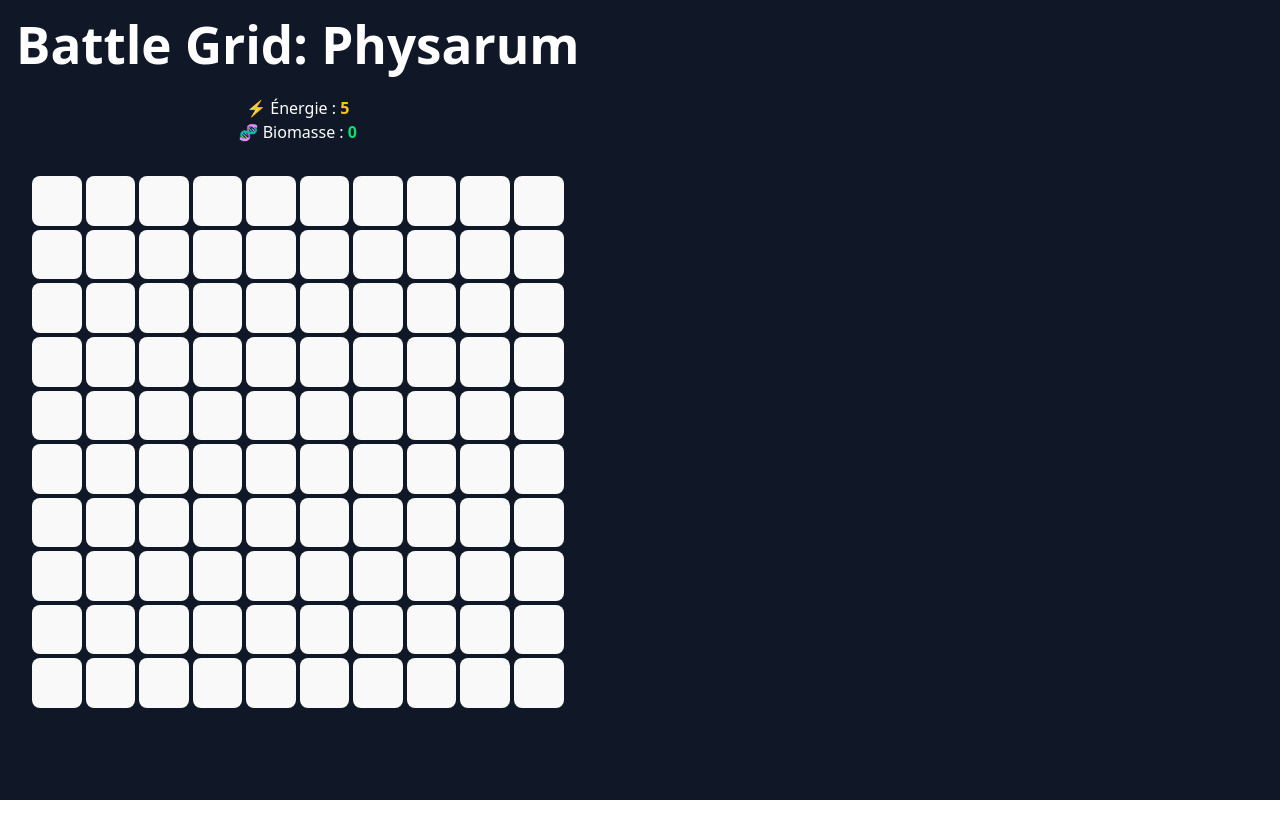
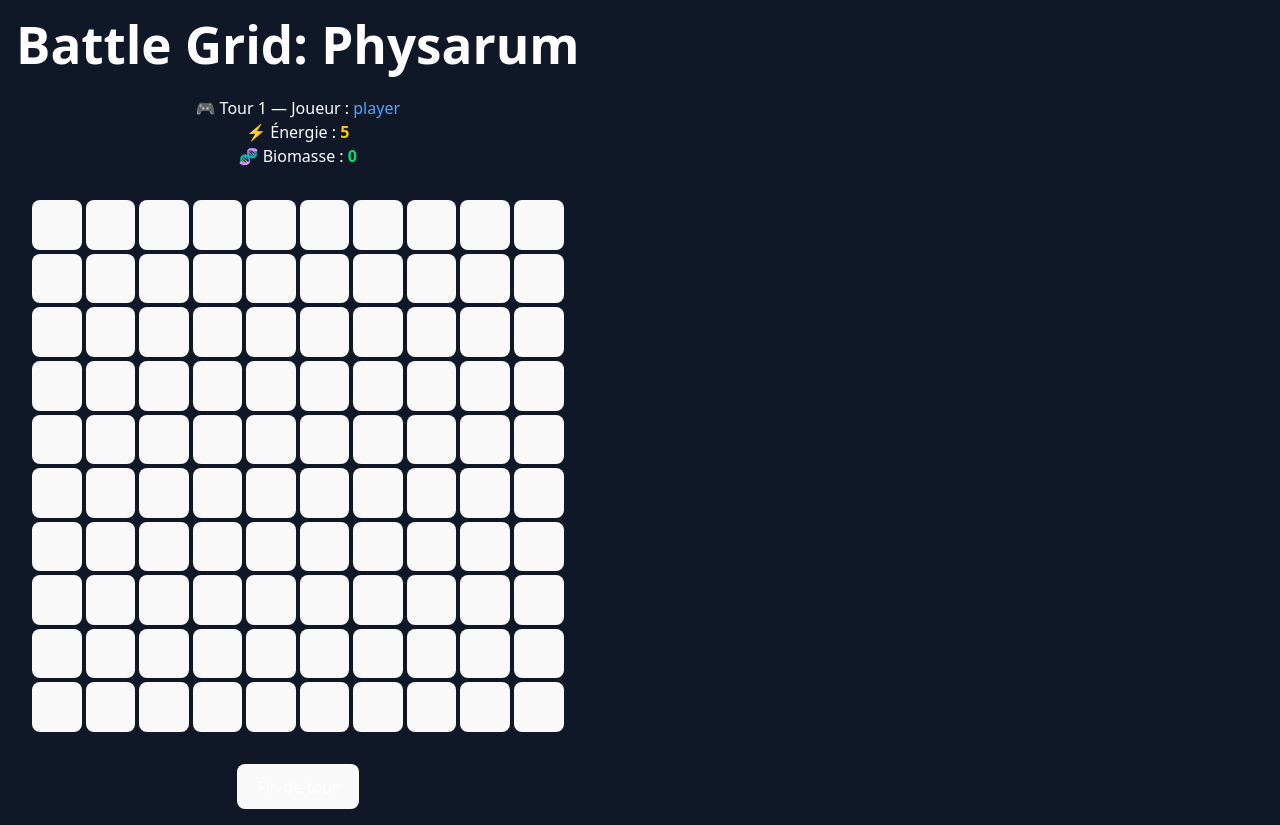
Before and after one commit to Erwan1202/Physarum, a React (Vite) app: page / in a window 1280 px wide. Before the commit the page ends 800 px from the top, so only its background shows below. Built offline with nearby package versions, Linux system fonts and the light colour scheme.

Commit message:
Implement player-specific turn logic and update UI to display current player and turn information

```diff
--- a/src/App.jsx
+++ b/src/App.jsx
@@ -6,9 +6,17 @@ function App() {
   const spreadTo = useGameStore((s) => s.spreadTo)
   const energy = useGameStore((s) => s.energy)
   const biomass = useGameStore((s) => s.biomass)
+  const turn = useGameStore((s) => s.turn)
+  const currentPlayerIndex = useGameStore((s) => s.currentPlayerIndex)
+  const players = useGameStore((s) => s.players)
+  const endTurn = useGameStore((s) => s.endTurn)
+
+  const currentPlayer = players[currentPlayerIndex]
 
   const handleCellClick = (x, y) => {
-    spreadTo(x, y)
+    if (currentPlayer.type === 'human') {
+      spreadTo(x, y)
+    }
   }
 
   return (
@@ -16,11 +24,23 @@ function App() {
       <h1 className="text-3xl font-bold text-center mb-6">Battle Grid: Physarum</h1>
 
       <div className="mb-4 text-center">
+        <p>🎮 Tour {turn} — Joueur : <span className="text-blue-400">{currentPlayer.id}</span></p>
         <p>⚡️ Énergie : <span className="text-yellow-400 font-semibold">{energy}</span></p>
         <p>🧬 Biomasse : <span className="text-green-400 font-semibold">{biomass}</span></p>
       </div>
 
       <Grid map={map} onCellClick={handleCellClick} />
+
+      {currentPlayer.type === 'human' && (
+        <div className="mt-4 flex justify-center">
+          <button
+            onClick={endTurn}
+            className="bg-blue-600 hover:bg-blue-700 px-4 py-2 rounded text-white font-bold"
+          >
+            Fin de tour
+          </button>
+        </div>
+      )}
     </div>
   )
 }
```
